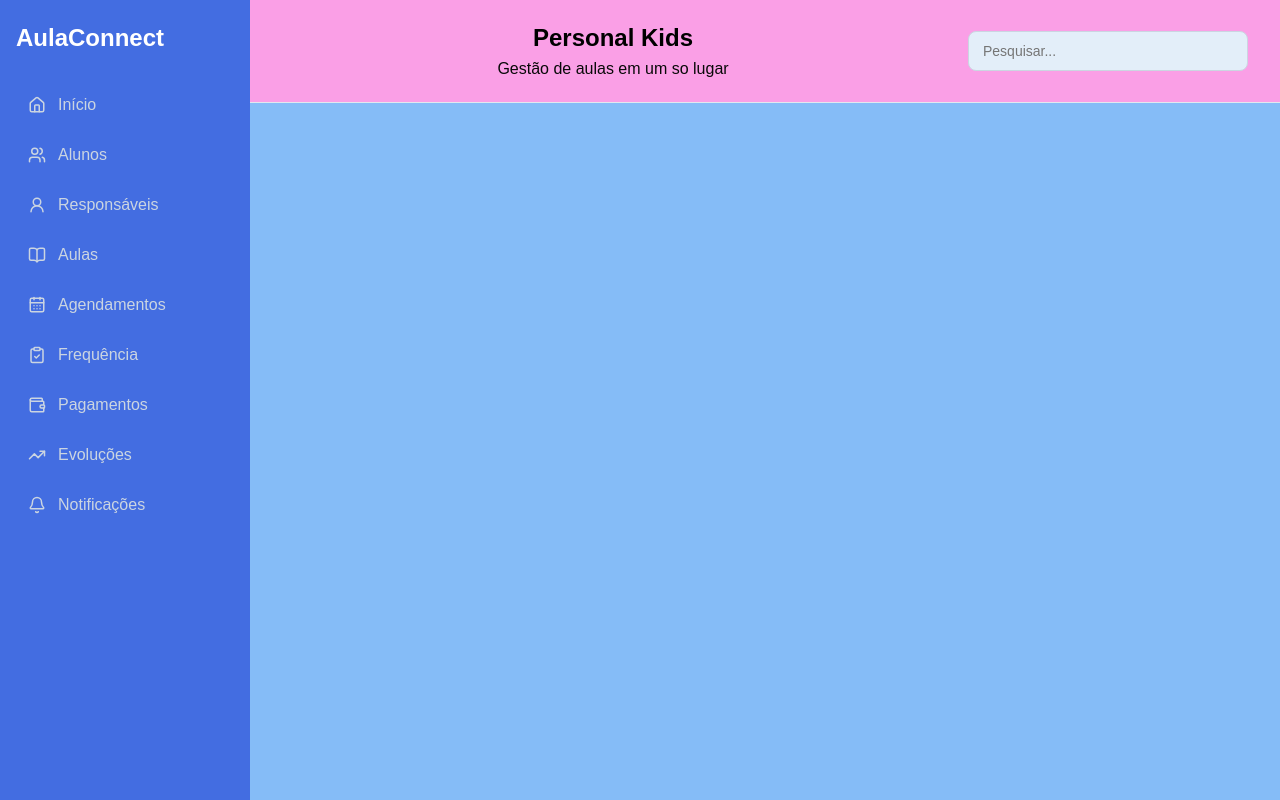
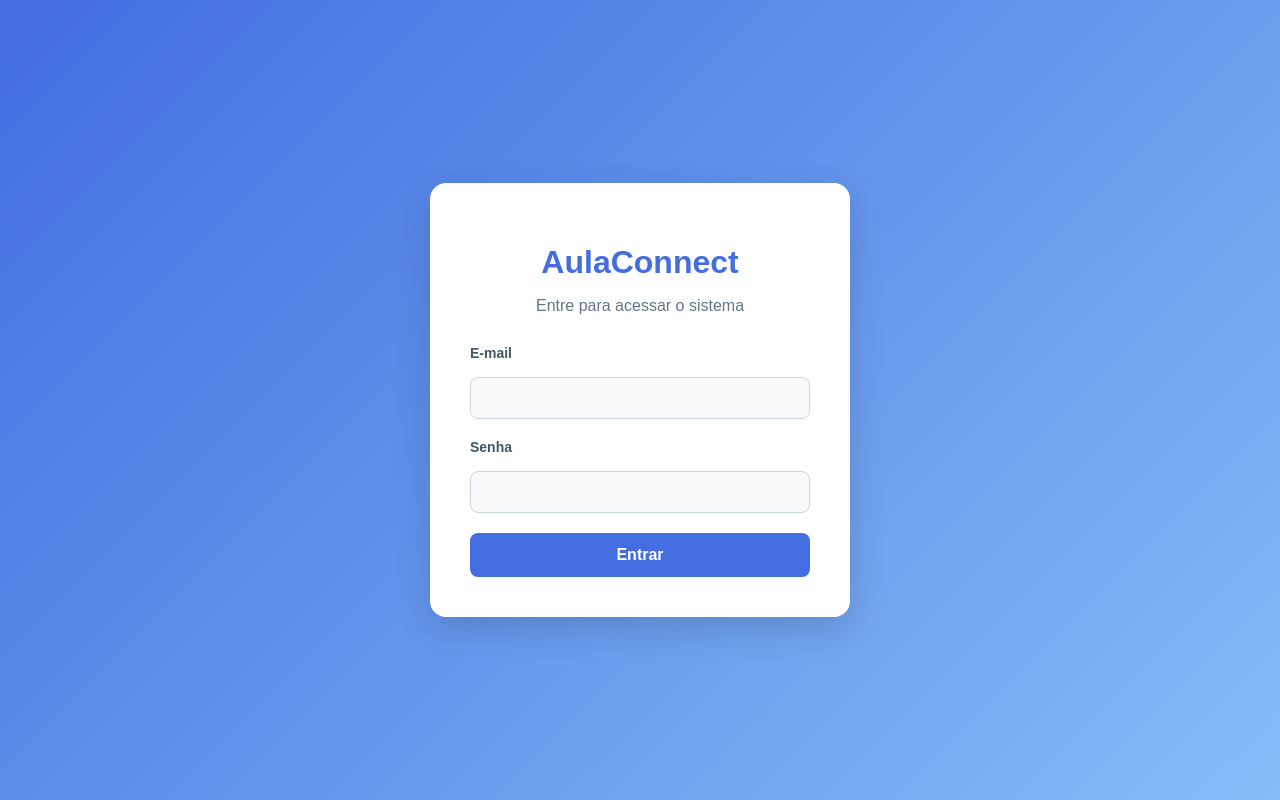
Before and after one commit to Ailton-guedes/AulaConnect, a React app in the folder frontend/: page /login in a window 1280 px wide. Built offline with nearby package versions, Linux system fonts and the light colour scheme; the HTML template or start-up script is replaced by a standard one.

Commit message:
feat: implementa login JWT e protege rotas do frontend

```diff
--- a/frontend/src/App.jsx
+++ b/frontend/src/App.jsx
@@ -1,41 +1,104 @@
-import { Routes, Route } from 'react-router-dom'
 
-import MenuLateral from './components/MenuLateral'
-import Cabecalho from './components/Cabecalho'
-import Alunos from './pages/Alunos'
-import Aulas from './pages/Aulas'
-import Agendamentos from './pages/Agendamentos'
+import { Routes, Route, Navigate, Outlet } from "react-router-dom";
 
-import Inicio from './pages/Inicio'
-import Responsaveis from './pages/Responsaveis'
-import Frequencia from './pages/Frequencia'
+// Componentes do layout
+import MenuLateral from "./components/MenuLateral";
+import Cabecalho from "./components/Cabecalho";
 
-function App() {
+// Páginas do sistema
+import Login from "./pages/Login";
+import Inicio from "./pages/Inicio";
+import Alunos from "./pages/Alunos";
+import Responsaveis from "./pages/Responsaveis";
+import Aulas from "./pages/Aulas";
+import Agendamentos from "./pages/Agendamentos";
+import Frequencia from "./pages/Frequencia";
+
+
+// Verifica se existe um token JWT
+function RotaProtegida() {
+
+    const token = sessionStorage.getItem("access_token");
+
+    // Sem token, redireciona para o login
+    if (!token) {
+        return <Navigate to="/login" replace />;
+    }
+
+    // Com token, permite acessar as páginas
+    return <Outlet />;
+}
+
+
+// Layout das páginas internas
+function LayoutSistema() {
+
     return (
-    <div className='app'>
+        <div className="app">
 
             {/* Menu lateral */}
             <MenuLateral />
-      {/* Menu lateral */}
-      <main className='conteudo-principal'>
+
+            {/* Conteúdo principal */}
+            <main className="conteudo-principal">
 
                 {/* Cabeçalho */}
                 <Cabecalho />
 
-        {/* Área onde as páginas serão exibidas */}
+                {/* Página selecionada */}
+                <Outlet />
+
+            </main>
+
+        </div>
+    );
+}
+
+
+// Componente principal
+function App() {
+
+    return (
         <Routes>
-          <Route path="/" element={<Inicio/>} />  {/* Página inicial */}
-          <Route path= "/alunos" element={<Alunos />} /> {/* Página de alunos */}
-          <Route path="/responsaveis" element={<Responsaveis />} /> {/* Página de responsáveis */}
+
+            {/* Página pública de login */}
+            <Route path="/login" element={<Login />} />
+
+            {/* Páginas protegidas */}
+            <Route element={<RotaProtegida />}>
+
+                <Route element={<LayoutSistema />}>
+
+                    <Route path="/" element={<Inicio />} />
+
+                    <Route path="/alunos" element={<Alunos />} />
+
+                    <Route
+                        path="/responsaveis"
+                        element={<Responsaveis />}
+                    />
+
                     <Route path="/aulas" element={<Aulas />} />
-          <Route path="/agendamentos" element={<Agendamentos />} /> {/* Página de agendamentos */}
-          <Route path="/frequencia" element={<Frequencia />} /> {/* Página de controle de frequência */}
+
+                    <Route
+                        path="/agendamentos"
+                        element={<Agendamentos />}
+                    />
+
+                    <Route
+                        path="/frequencia"
+                        element={<Frequencia />}
+                    />
+
+                </Route>
+
+            </Route>
+
+            {/* Redireciona rotas inexistentes */}
+            <Route path="*" element={<Navigate to="/" replace />} />
 
         </Routes>
-
-      </main>
-    </div>
-  )
+    );
 }
 
-export default App
+export default App;
--- /dev/null
+++ b/frontend/src/pages/Login.jsx
@@ -0,0 +1,149 @@
+
+import { useState } from "react";
+import { useNavigate } from "react-router-dom";
+import "../styles/Login.css";
+
+function Login() {
+
+    // Controla os dados digitados
+    const [email, setEmail] = useState("");
+    const [senha, setSenha] = useState("");
+
+    // Controla mensagens e carregamento
+    const [erro, setErro] = useState("");
+    const [carregando, setCarregando] = useState(false);
+
+    // Permite navegar entre páginas
+    const navigate = useNavigate();
+
+    // Realiza o login no FastAPI
+    async function realizarLogin(evento) {
+        evento.preventDefault();
+
+        setErro("");
+        setCarregando(true);
+
+        try {
+
+            // OAuth2PasswordRequestForm exige dados de formulário
+            const dadosLogin = new URLSearchParams();
+
+            dadosLogin.append("username", email);
+            dadosLogin.append("password", senha);
+
+            const resposta = await fetch(
+                "http://127.0.0.1:8000/usuarios/login",
+                {
+                    method: "POST",
+                    headers: {
+                        "Content-Type":
+                            "application/x-www-form-urlencoded"
+                    },
+                    body: dadosLogin
+                }
+            );
+
+            const dados = await resposta.json();
+
+            if (!resposta.ok) {
+                throw new Error(
+                    typeof dados.detail === "string"
+                        ? dados.detail
+                        : "Não foi possível realizar o login."
+                );
+            }
+
+            if (!dados.access_token) {
+                throw new Error(
+                    "O servidor não retornou um token de acesso."
+                );
+            }
+
+            // Guarda o token durante a sessão do navegador
+            sessionStorage.setItem(
+                "access_token",
+                dados.access_token
+            );
+
+            // Abre o painel inicial
+            navigate("/", { replace: true });
+
+        } catch (erroLogin) {
+
+            setErro(
+                erroLogin.message ||
+                "Erro ao conectar com o servidor."
+            );
+
+        } finally {
+            setCarregando(false);
+        }
+    }
+
+    return (
+        <div className="pagina-login">
+
+            <div className="painel-login">
+
+                <h1>AulaConnect</h1>
+
+                <p>Entre para acessar o sistema</p>
+
+                <form onSubmit={realizarLogin}>
+
+                    <div className="campo">
+                        <label htmlFor="emailLogin">
+                            E-mail
+                        </label>
+
+                        <input
+                            id="emailLogin"
+                            type="email"
+                            value={email}
+                            onChange={(evento) =>
+                                setEmail(evento.target.value)
+                            }
+                            required
+                        />
+                    </div>
+
+                    <div className="campo">
+                        <label htmlFor="senhaLogin">
+                            Senha
+                        </label>
+
+                        <input
+                            id="senhaLogin"
+                            type="password"
+                            value={senha}
+                            onChange={(evento) =>
+                                setSenha(evento.target.value)
+                            }
+                            required
+                        />
+                    </div>
+
+                    {erro && (
+                        <p role="alert" className="erro-login">
+                            {erro}
+                        </p>
+                    )}
+
+                    <button
+                        type="submit"
+                        disabled={carregando}
+                    >
+                        {carregando
+                            ? "Entrando..."
+                            : "Entrar"}
+                    </button>
+
+                </form>
+
+            </div>
+
+        </div>
+    );
+}
+
+export default Login;
--- a/frontend/src/services/api.js
+++ b/frontend/src/services/api.js
@@ -1,20 +1,39 @@
-// endereço principal da API AulaConnect
+
+// Endereço principal da API AulaConnect
 const API_URL = "http://127.0.0.1:8000";
 
-// Função para realizar requisições á API
+// Função para realizar requisições à API
 async function apiRequest(endpoint, options = {}) {
+
+    // Recupera o token JWT salvo após o login
+    const token = sessionStorage.getItem("access_token");
+
+    // Organiza os cabeçalhos da requisição
+    const headers = {
+        "Content-Type": "application/json",
+        ...options.headers,
+    };
+
+    // Envia o token quando estiver disponível
+    if (token) {
+        headers.Authorization = `Bearer ${token}`;
+    }
+
+    // Realiza a requisição ao FastAPI
     const response = await fetch(`${API_URL}${endpoint}`, {
         ...options,
-        headers: {
-            "Content-Type": "application/json",
-            ...options.headers,
-        },
+        headers,
     });
 
     // Verifica se a requisição foi realizada com sucesso
     if (!response.ok) {
         const erro = await response.json();
-    throw new Error(erro.detail || "Erro ao comunicar com a API");
+
+        throw new Error(
+            typeof erro.detail === "string"
+                ? erro.detail
+                : "Erro ao comunicar com a API"
+        );
     }
 
     // Retorna os dados recebidos da API
--- /dev/null
+++ b/frontend/src/styles/Login.css
@@ -0,0 +1,114 @@
+
+/* Página principal de login */
+.pagina-login {
+    min-height: 100vh;
+    display: flex;
+    justify-content: center;
+    align-items: center;
+    background: linear-gradient(135deg, #436de1, #85bcf7);
+    padding: 20px;
+    box-sizing: border-box;
+}
+
+/* Painel central do formulário */
+.painel-login {
+    width: 100%;
+    max-width: 420px;
+    background-color: #ffffff;
+    padding: 40px;
+    border-radius: 16px;
+    box-shadow: 0 12px 35px rgba(0, 0, 0, 0.15);
+    box-sizing: border-box;
+}
+
+/* Nome do sistema */
+.painel-login h1 {
+    color: #436de1;
+    text-align: center;
+    font-size: 32px;
+    margin-bottom: 10px;
+}
+
+/* Texto abaixo do título */
+.painel-login > p {
+    color: #64748b;
+    text-align: center;
+    margin-bottom: 30px;
+}
+
+/* Organização dos campos */
+.painel-login .campo {
+    display: flex;
+    flex-direction: column;
+    margin-bottom: 20px;
+}
+
+/* Rótulos dos campos */
+.painel-login label {
+    font-weight: 600;
+    color: #334155;
+    margin-bottom: 8px;
+}
+
+/* Campos de e-mail e senha */
+.painel-login input {
+    width: 100%;
+    padding: 12px;
+    border: 1px solid #cbd5e1;
+    border-radius: 8px;
+    font-size: 15px;
+    box-sizing: border-box;
+    outline: none;
+}
+
+/* Destaque quando o campo recebe foco */
+.painel-login input:focus {
+    border-color: #436de1;
+    box-shadow: 0 0 0 3px rgba(67, 109, 225, 0.15);
+}
+
+/* Botão de entrar */
+.painel-login button {
+    width: 100%;
+    padding: 13px;
+    background-color: #436de1;
+    color: #ffffff;
+    border: none;
+    border-radius: 8px;
+    font-size: 16px;
+    font-weight: 600;
+    cursor: pointer;
+    transition: background-color 0.2s;
+}
+
+/* Efeito ao passar o mouse */
+.painel-login button:hover:not(:disabled) {
+    background-color: #3156bc;
+}
+
+/* Botão durante o carregamento */
+.painel-login button:disabled {
+    opacity: 0.65;
+    cursor: not-allowed;
+}
+
+/* Mensagem de erro no login */
+.painel-login .erro-login {
+    color: #b91c1c;
+    background-color: #fef2f2;
+    padding: 10px;
+    border-radius: 8px;
+    margin-bottom: 15px;
+    font-size: 14px;
+}
+
+/* Ajuste para celulares */
+@media (max-width: 480px) {
+    .painel-login {
+        padding: 28px 22px;
+    }
+
+    .painel-login h1 {
+        font-size: 28px;
+    }
+}
```
Also changed, not shown: frontend/src/pages/Alunos.jsx (+15 -2 lines). Lines whose indentation alone changed are shown as unchanged.
